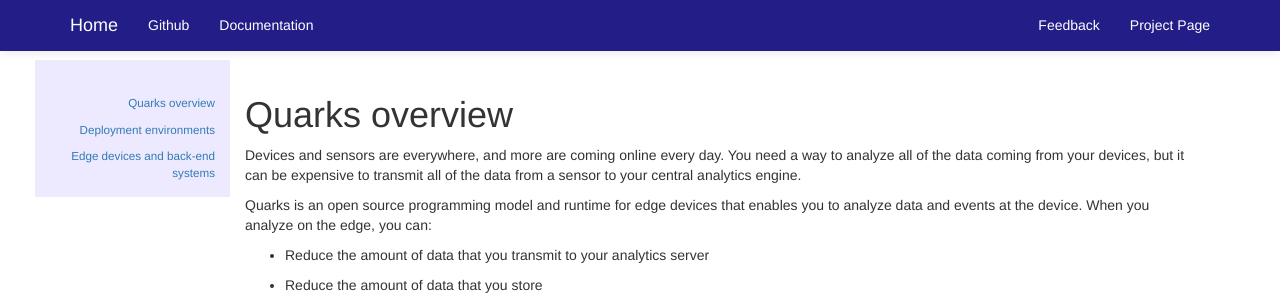
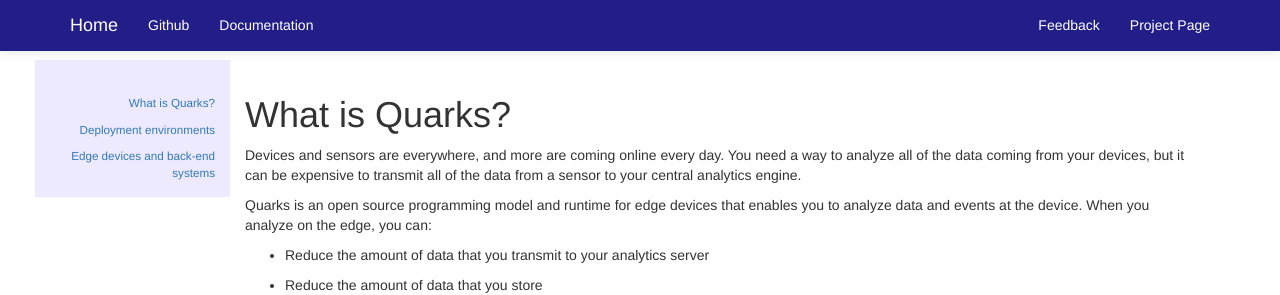
Before and after one commit to quarks-edge/quarks.documentation, a Jekyll site: the page built from docs/quarks/overview.md, in a window 1280 px wide and 1281 px high. Shown: the top 295 px of the window. Built offline with Jekyll 4.4.1, drawn with Linux system fonts in a browser that asks for light colours; nearby versions of some CDN libraries.

Commit message:
Changed Heading
Changed first heading to 'What is Quarks?'

```diff
--- a/docs/quarks/overview.md
+++ b/docs/quarks/overview.md
@@ -5,7 +5,7 @@ description:  Quarks Overview
 weight: 5
 ---
 
-# Quarks overview
+# What is Quarks?
 Devices and sensors are everywhere, and more are coming online every day. You need a way to analyze all of the data coming from your devices, but it can be expensive to transmit all of the data from a sensor to your central analytics engine.
 
 Quarks is an open source programming model and runtime for edge devices that enables you to analyze data and events at the device. When you analyze on the edge, you can:
```
